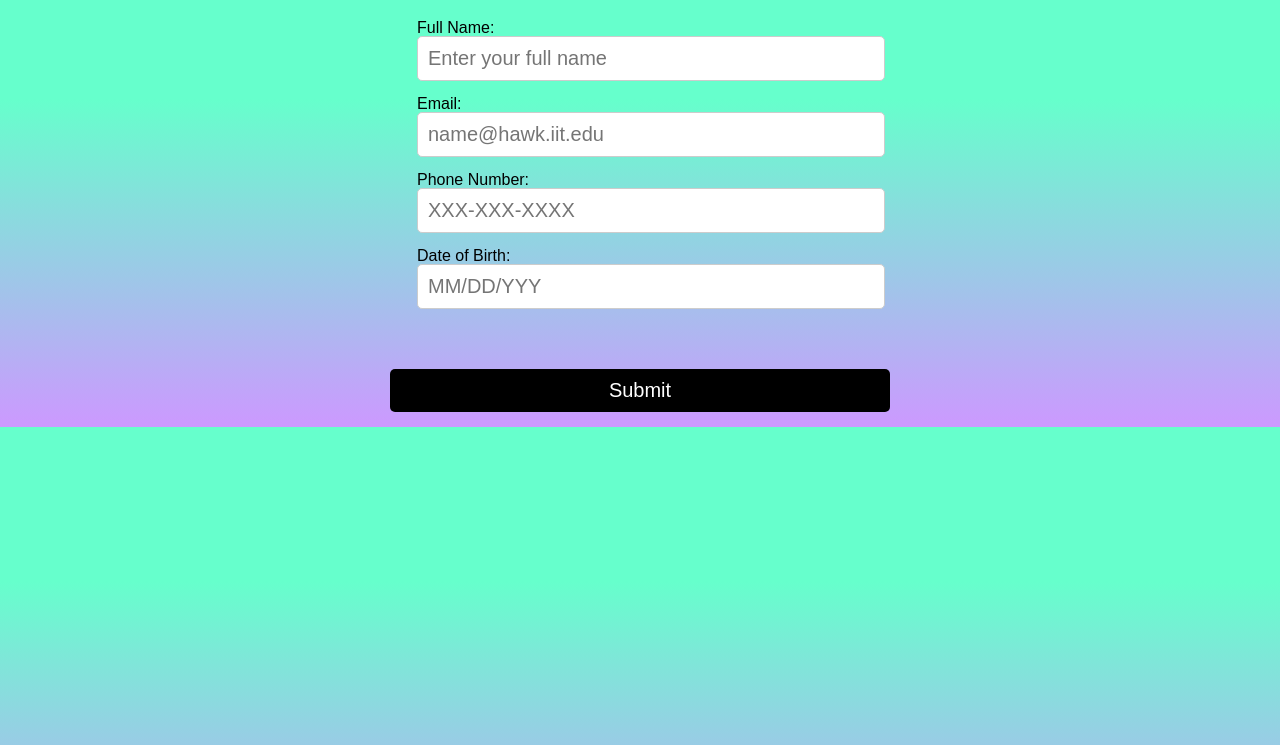
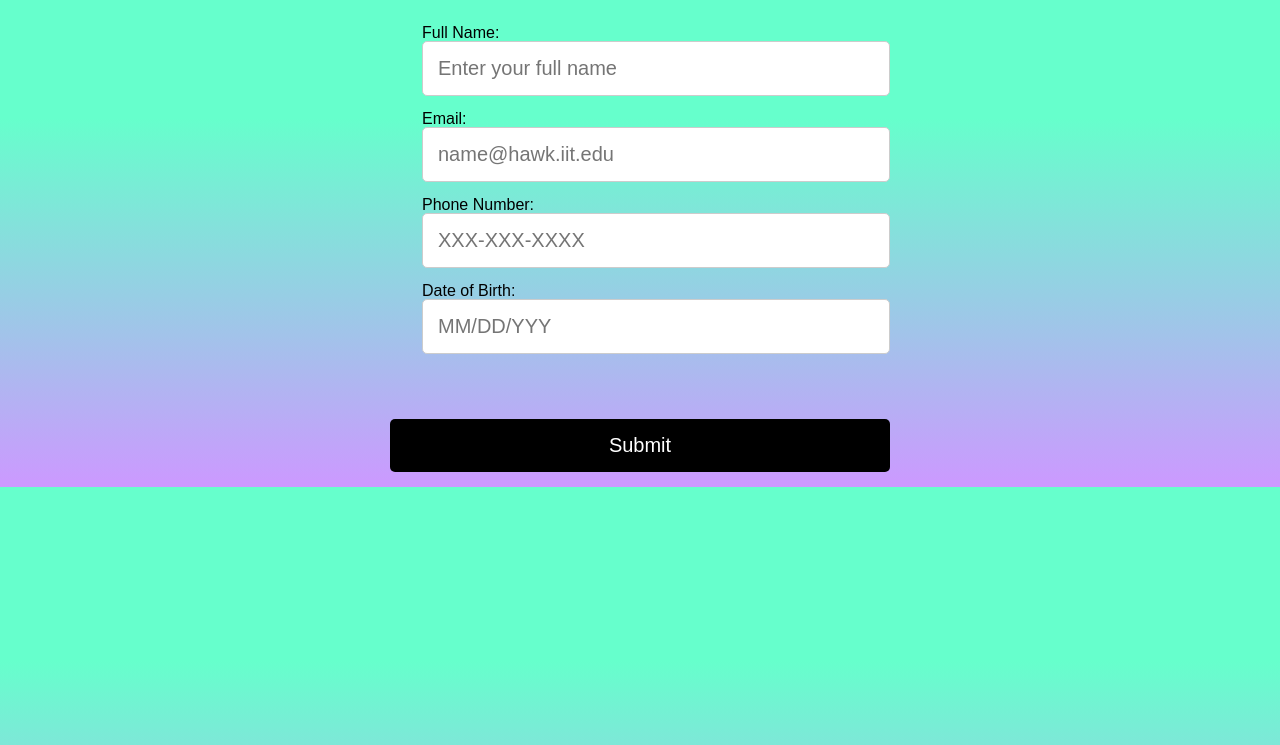
Before and after one commit to FatimahSyed/lab2, a plain HTML site: page index.html in a window 1280 px wide. Shown: the part 55-800 px from the top of the page. Drawn offline with Linux system fonts and the light colour scheme.

Commit message:
Update screen.css

```diff
--- a/css/screen.css
+++ b/css/screen.css
@@ -16,7 +16,7 @@ form {
 
 fieldset {
   border: none;
-  padding: 25px;
+  padding: 30px;
 }
 
 div {
@@ -30,7 +30,7 @@ label {
 
 input[type="text"], select {
   width: 100%;
-  padding: 10px;
+  padding: 15px;
   font-size: 20px;
   border-radius: 5px;
   border: 1px solid #ccc;
@@ -38,7 +38,7 @@ input[type="text"], select {
 
 input[type="submit"] {
   width: 100%;
-  padding: 10px;
+  padding: 15px;
   font-size: 20px;
   background-color: rgb(0, 0, 0);
   color: rgb(255, 255, 255);
```
